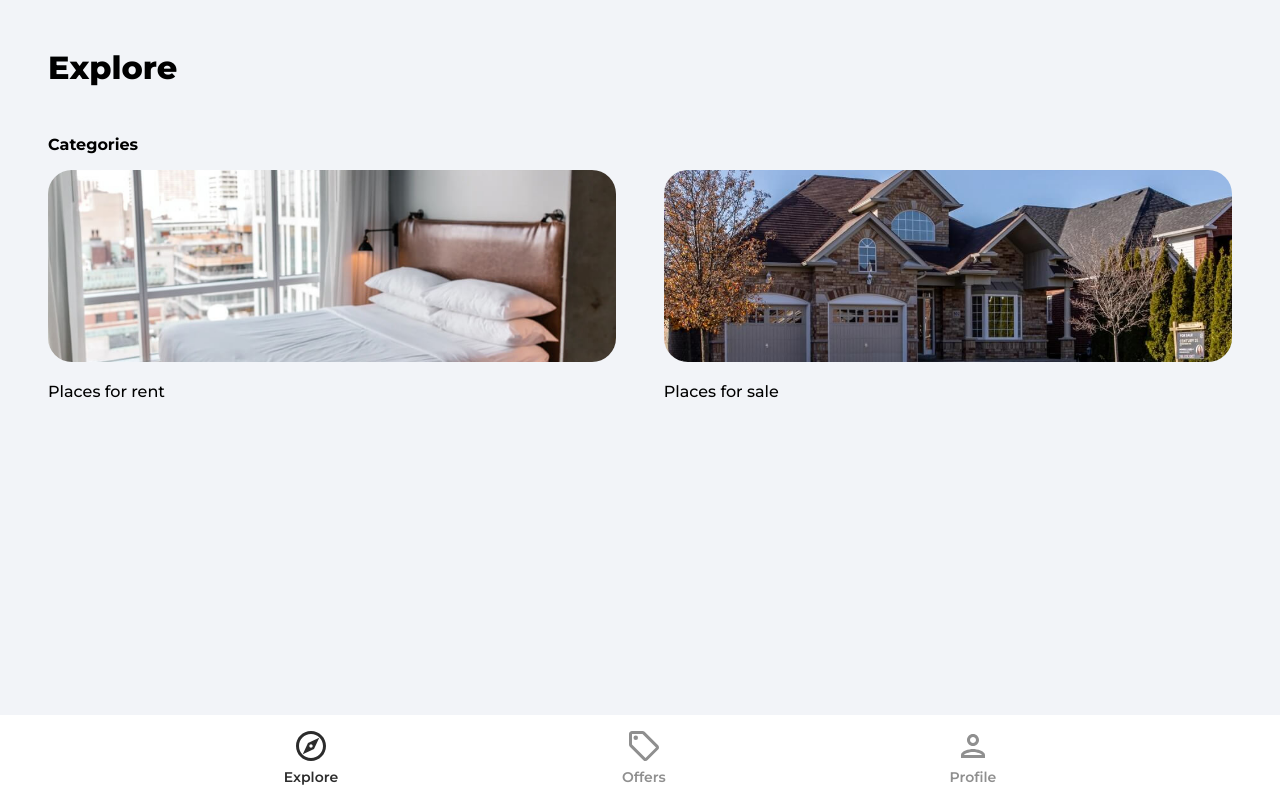
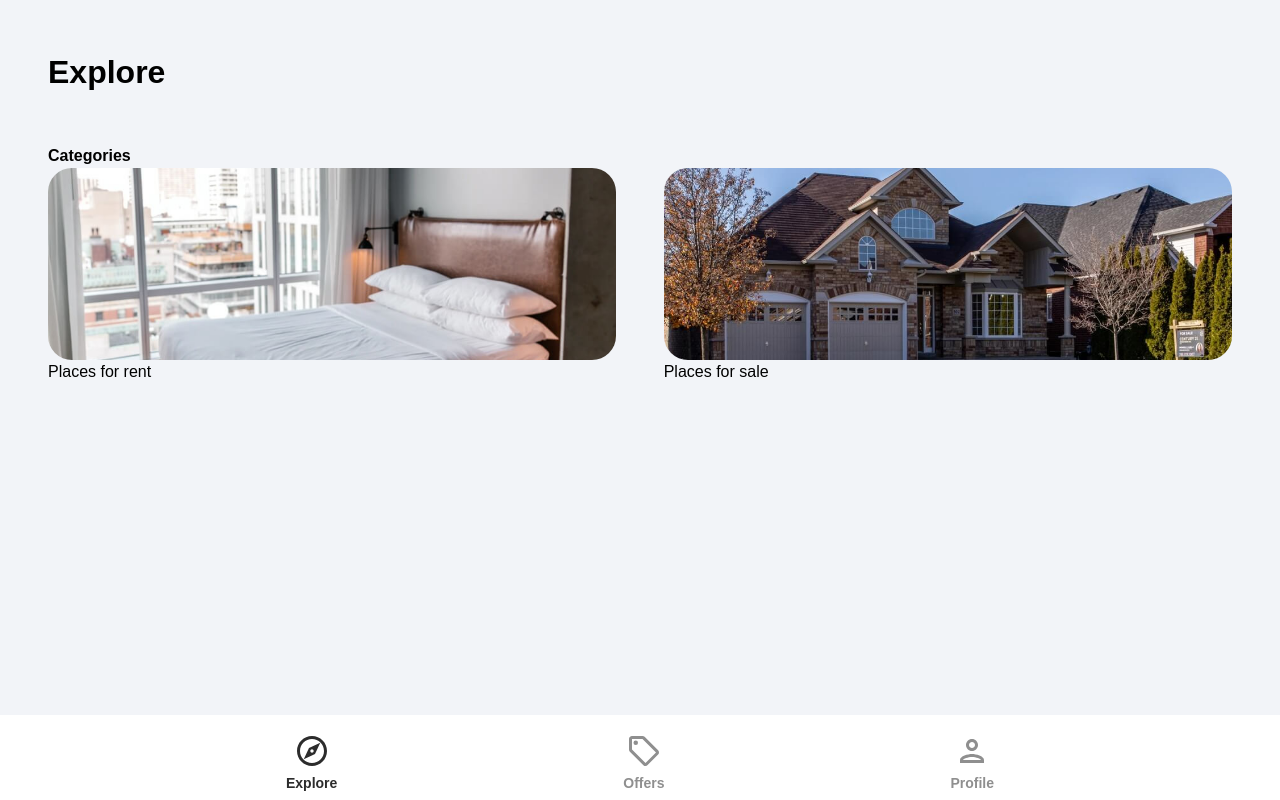
Before and after one commit to am-agrawal/bric-place, a React (Create React App) app: page / in a window 1280 px wide. Built offline with nearby package versions, Linux system fonts and the light colour scheme; no server answers; the database is empty.

Commit message:
install tailwind css

```diff
--- a/package.json
+++ b/package.json
@@ -41,5 +41,8 @@
       "last 1 firefox version",
       "last 1 safari version"
     ]
+  },
+  "devDependencies": {
+    "tailwindcss": "^3.1.8"
   }
 }
--- a/src/App.js
+++ b/src/App.js
@@ -32,11 +32,14 @@ function App() {
 					<Route path="/sign-up" element={<SignUp />} />
 					<Route path="/forgot-password" element={<ForgotPassword />} />
 					<Route path="/create-listing" element={<CreateListing />} />
-					<Route path="/category/:categoryName/:listingId" element={<Listing />} />
+					<Route
+						path="/category/:categoryName/:listingId"
+						element={<Listing />}
+					/>
 					<Route path="/contact/:landlordId" element={<Contact />} />
 					<Route path="/edit-listing/:listingId" element={<EditListing />} />
 				</Routes>
-				<div className="mb"></div>
+				<div className="margin-at-bottom"></div>
 				<Navbar />
 			</Router>
 
--- a/src/index.css
+++ b/src/index.css
@@ -1,3 +1,9 @@
+/* For Tailwind CSS */
+@tailwind base;
+@tailwind components;
+@tailwind utilities;
+
+
 @import url('https://fonts.googleapis.com/css2?family=Montserrat:wght@200;300;400;500;600;700;800;900&display=swap');
 * {
   box-sizing: border-box;
@@ -821,6 +827,6 @@ button {
   opacity: 0.75;
 }
 
-.mb {
+.margin-at-bottom {
   margin-bottom: 100px;
 }
--- /dev/null
+++ b/tailwind.config.js
@@ -0,0 +1,8 @@
+/** @type {import('tailwindcss').Config} */
+module.exports = {
+	content: ["./src/**/*.{html,js}"],
+	theme: {
+		extend: {},
+	},
+	plugins: [],
+}
```
Also changed, not shown: 1 other file (tests, documents, lock files or other folders).
